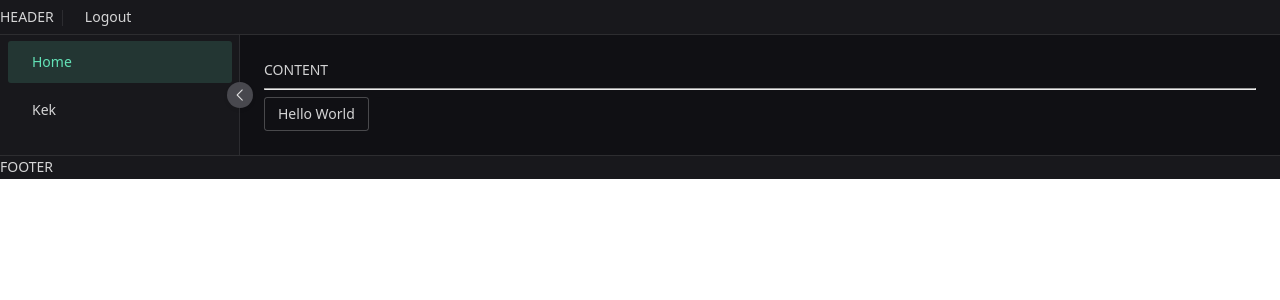
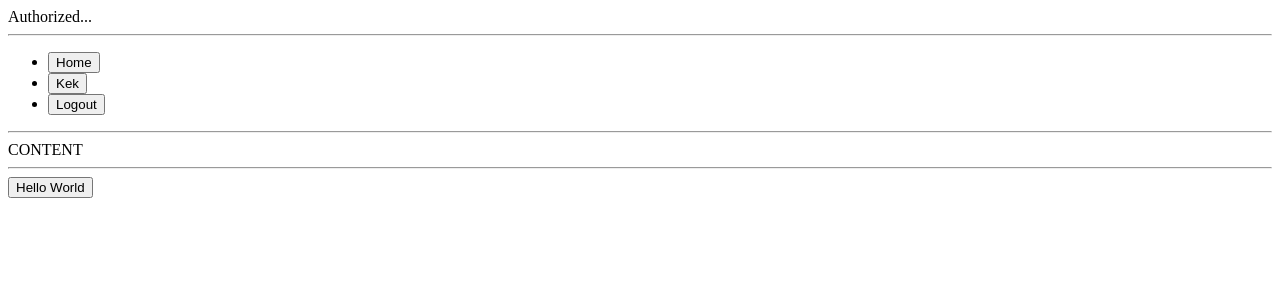
Before and after one commit to nuclearpaws/OwOAuth, a Nuxt app in the folder app/: page / in a window 1280 px wide. Shown: the top 300 px of the page. Built offline with nearby package versions, Linux system fonts and the light colour scheme.

Commit message:
Removed naive-ui.

```diff
--- a/app/app.vue
+++ b/app/app.vue
@@ -1,11 +1,7 @@
 <template>
-    <n-config-provider v-bind:theme="darkTheme">
-        <NuxtLayout>
-            <NuxtPage />
-        </NuxtLayout>
-    </n-config-provider>
+    <NuxtLayout>
+        <NuxtPage />
+    </NuxtLayout>
 </template>
 
-<script setup>
-import { darkTheme } from "naive-ui";
-</script>
+<script setup></script>
--- a/app/layouts/default.vue
+++ b/app/layouts/default.vue
@@ -1,38 +1,21 @@
 <template>
-    <n-space vertical size="large">
-        <n-layout>
-            <n-layout-header bordered content-style="padding: 24px;">
-                <span>HEADER</span>
-                <n-divider vertical />
-                <n-button quaternary v-on:click="navigateTo('login')"
-                    >Logout</n-button
-                >
-            </n-layout-header>
-            <n-layout-content bordered>
-                <n-layout has-sider>
-                    <n-layout-sider
-                        bordered
-                        collapse-mode="width"
-                        v-bind:collapsed-width="64"
-                        v-bind:width="240"
-                        v-bind:collapsed="collapsed"
-                        show-trigger
-                        v-on:collapse="collapsed = true"
-                        v-on:expand="collapsed = false"
-                    >
-                        <sidenav v-model:activeKey="route.name" />
-                    </n-layout-sider>
-                    <n-layout-content bordered content-style="padding: 24px;">
-                        <slot />
-                    </n-layout-content>
-                </n-layout>
-            </n-layout-content>
-            <n-layout-footer bordered>FOOTER</n-layout-footer>
-        </n-layout>
-    </n-space>
+    <div>
+        <span>Authorized...</span>
+        <hr />
+        <ul>
+            <li>
+                <button v-on:click="navigateTo('/')">Home</button>
+            </li>
+            <li>
+                <button v-on:click="navigateTo('kek')">Kek</button>
+            </li>
+            <li>
+                <button v-on:click="navigateTo('login')">Logout</button>
+            </li>
+        </ul>
+        <hr />
+        <slot />
+    </div>
 </template>
 
-<script setup>
-const route = useRoute();
-const collapsed = ref(false);
-</script>
+<script setup></script>
--- a/app/layouts/unauthorized.vue
+++ b/app/layouts/unauthorized.vue
@@ -1,7 +1,7 @@
 <template>
-    <n-space vertical size="large">
-        <n-layout>
-            <slot />
-        </n-layout>
-    </n-space>
+    <div>
+        <span>Unauthorized...</span>
+        <hr />
+        <slot />
+    </div>
 </template>
--- a/app/nuxt.config.ts
+++ b/app/nuxt.config.ts
@@ -1,15 +1,4 @@
 // https://nuxt.com/docs/api/configuration/nuxt-config
 export default defineNuxtConfig({
-    build: {
-        transpile:
-            process.env.NODE_ENV === "production"
-                ? [
-                      "naive-ui",
-                      "vueuc",
-                      "@css-render/vue3-ssr",
-                      "@juggle/resize-observer",
-                  ]
-                : ["@juggle/resize-observer"],
-    },
     devtools: { enabled: true },
 });
--- a/app/package.json
+++ b/app/package.json
@@ -11,10 +11,6 @@
   "devDependencies": {
     "@nuxt/devtools": "latest",
     "@types/node": "^18.17.1",
-    "@vicons/material": "^0.12.0",
-    "@vicons/utils": "^0.1.4",
-    "naive-ui": "^2.34.4",
-    "nuxt": "^3.6.5",
-    "vfonts": "^0.0.3"
+    "nuxt": "^3.6.5"
   }
 }
--- a/app/pages/index.vue
+++ b/app/pages/index.vue
@@ -1,7 +1,7 @@
 <template>
     <span>CONTENT</span>
     <hr />
-    <n-button v-on:click="onClick">Hello World</n-button>
+    <button v-on:click="onClick">Hello World</button>
 </template>
 
 <script setup>
--- a/app/pages/login/index.vue
+++ b/app/pages/login/index.vue
@@ -1,5 +1,5 @@
 <template>
-    <n-button v-on:click="navigateTo('')">Login</n-button>
+    <button v-on:click="navigateTo('')">Login</button>
 </template>
 
 <script setup>
--- a/app/plugins/naiveui.client.ts
+++ /dev/null
@@ -1,5 +0,0 @@
-import naive from "naive-ui";
-
-export default defineNuxtPlugin((nuxtApp) => {
-    nuxtApp.vueApp.use(naive);
-});
```
Also changed, not shown: 1 other file (tests, documents, lock files or other folders).
